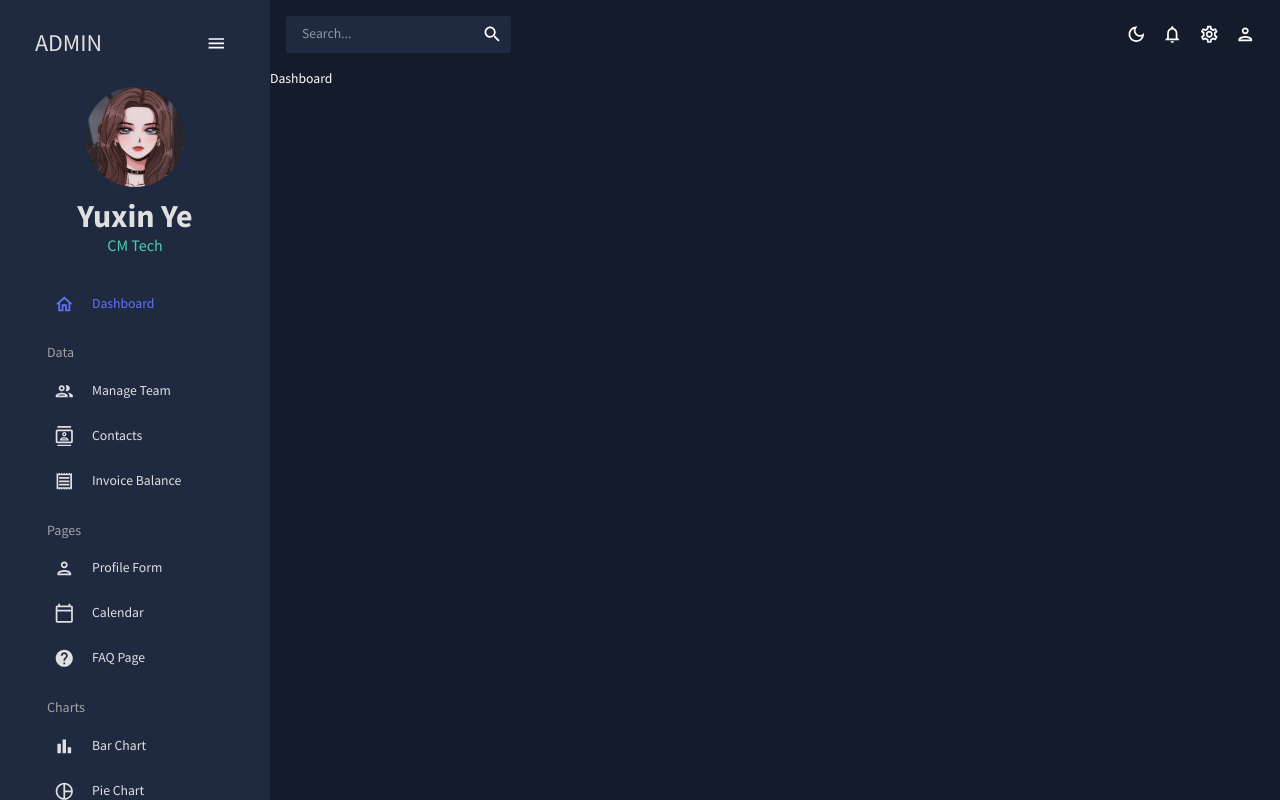
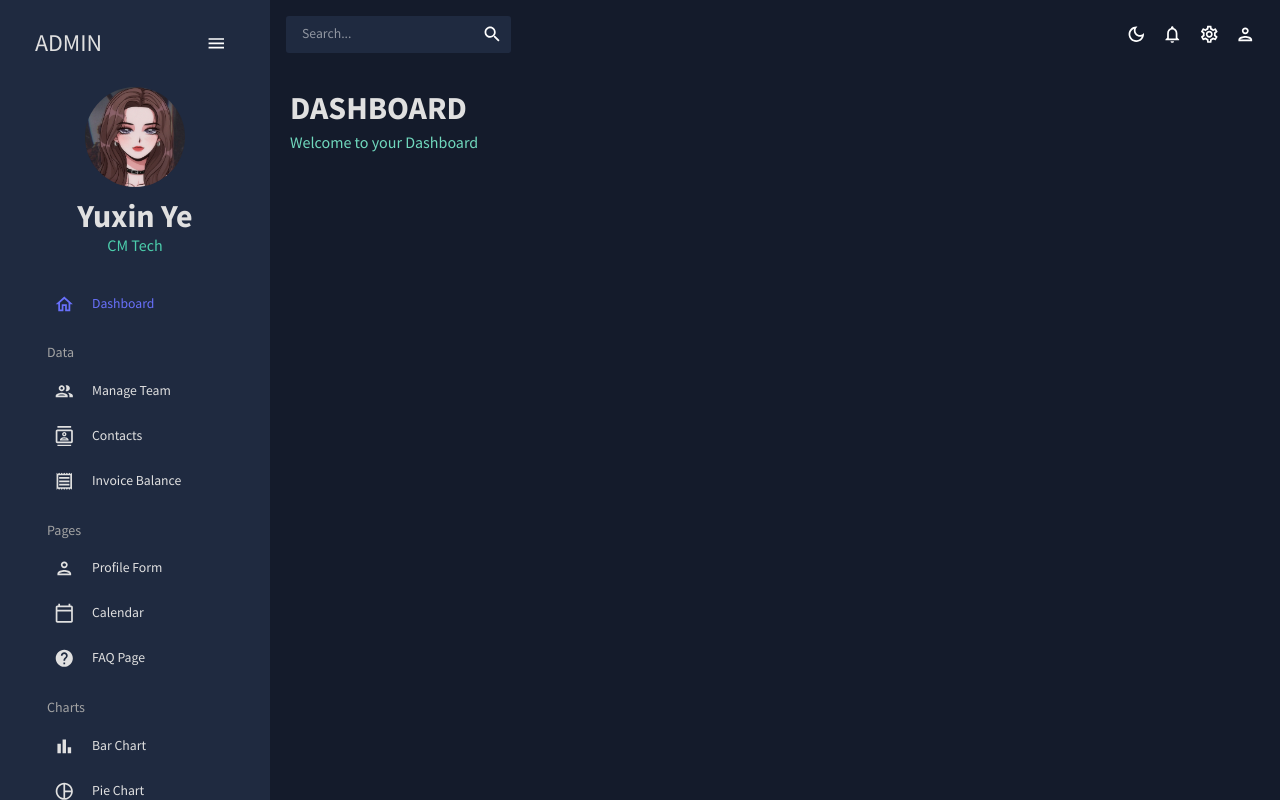
Before and after one commit to CutieMath/react-dashboard, a React (Create React App) app: page / in a window 1280 px wide. Built offline with nearby package versions, Linux system fonts and the light colour scheme; a web font is replaced by a local one.

Commit message:
add dashboard header

```diff
--- /dev/null
+++ b/src/components/Header.jsx
@@ -0,0 +1,24 @@
+import { Typography, Box, useTheme } from "@mui/material";
+import { tokens } from "../theme";
+
+const Header = ({ title, subtitle }) => {
+  const theme = useTheme();
+  const colors = tokens(theme.palette.mode);
+  return (
+    <Box mb="30px">
+      <Typography
+        variant="h2"
+        color={colors.grey[100]}
+        fontWeight="bold"
+        sx={{ mb: "5px" }}
+      >
+        {title}
+      </Typography>
+      <Typography variant="h5" color={colors.greenAccent[400]}>
+        {subtitle}
+      </Typography>
+    </Box>
+  );
+};
+
+export default Header;
--- a/src/scenes/dashboard/index.jsx
+++ b/src/scenes/dashboard/index.jsx
@@ -1,7 +1,15 @@
 import React from "react";
+import Header from "../../components/Header";
+import { Box } from "@mui/material";
 
 const Dashboard = () => {
-  return <div>Dashboard</div>;
+  return (
+    <Box m="20px">
+      <Box display="flex" justifyContent="space-between" alignItems="center">
+        <Header title="DASHBOARD" subtitle="Welcome to your Dashboard" />
+      </Box>
+    </Box>
+  );
 };
 
 export default Dashboard;
```
Also changed, not shown: public/manifest.json.
